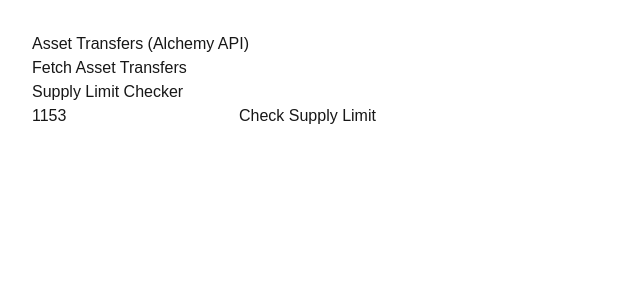
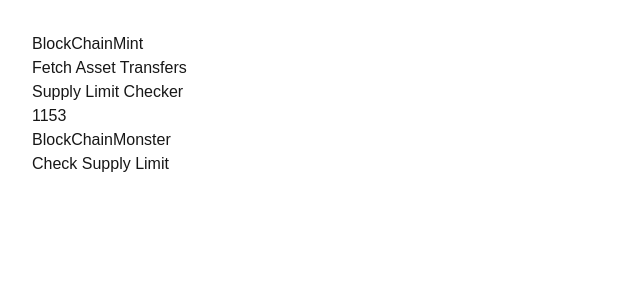
Before and after one commit to shin41x11/next-eggrypto-debug, a Next.js app: page / in a window 1280 px wide. Shown: the top 300 px of the page, without its empty margins (0-640 px from the left). Built offline with nearby package versions, Linux system fonts and the light colour scheme.

Commit message:
構成整備

```diff
--- a/app/page.jsx
+++ b/app/page.jsx
@@ -37,7 +37,7 @@
 
   return (
     <main style={{ padding: "2rem" }}>
-      <h1>Asset Transfers (Alchemy API)</h1>
+      <h1>BlockChainMint</h1>
       <button onClick={fetchAssetTransfers}>Fetch Asset Transfers</button>
       {assetTransfers && <pre>{JSON.stringify(assetTransfers, null, 2)}</pre>}
       <div>
@@ -47,6 +47,7 @@
           value={monsterId}
           onChange={(e) => setMonsterId(e.target.value)}
         />
+        <h1>BlockChainMonster</h1>
         <button onClick={fetchSupplyLimit}>Check Supply Limit</button>
         {supplyLimit && <p>Supply Limit: {supplyLimit}</p>}
         {error && <p style={{ color: 'red' }}>Error: {error}</p>}
```
